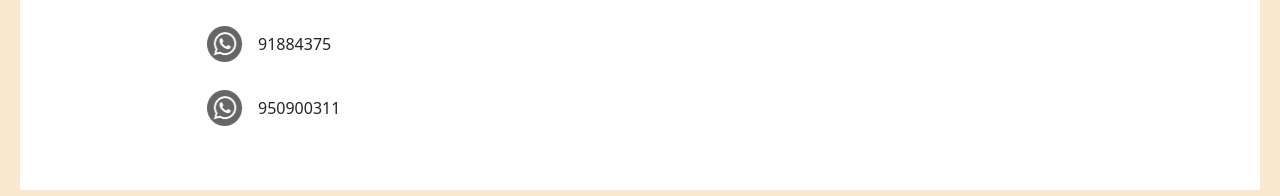
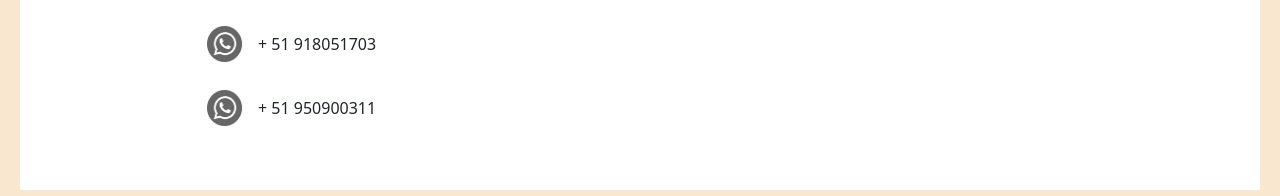
Before and after one commit to CMXR/catalogo-liquidacion-olinda, a website: page paginas/locales.html in a window 1280 px wide. Shown: the part 865-1061 px from the top of the page. Drawn offline with nearby package versions, Linux system fonts and the light colour scheme.

Commit message:
web_olinda3.3

```diff
--- a/paginas/locales.html
+++ b/paginas/locales.html
@@ -81,9 +81,9 @@
                     <img src="../recursos/glovales/iconos/ins.png" alt="Icono Instagram">
                     <p>@olindaboutique18</p>
                     <img src="../recursos/glovales/iconos/wp.png" alt="Icono Whatapp">
-                    <p>91884375</p>
+                    <p>+ 51 918051703</p>
                     <img src="../recursos/glovales/iconos/wp.png" alt="Icono Whatapp">
-                    <p>950900311</p>
+                    <p>+ 51 950900311</p>
             </div>
 
 
```
